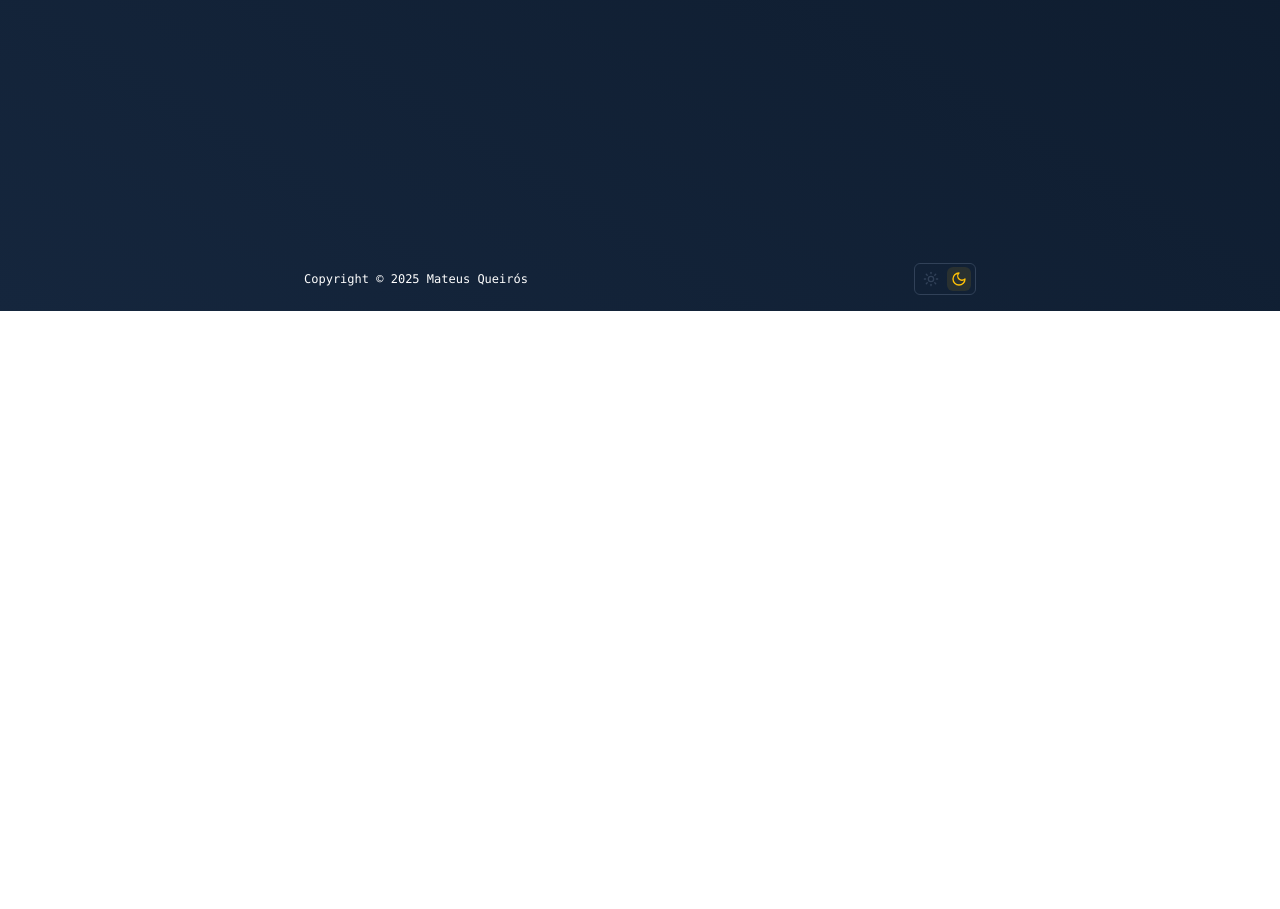
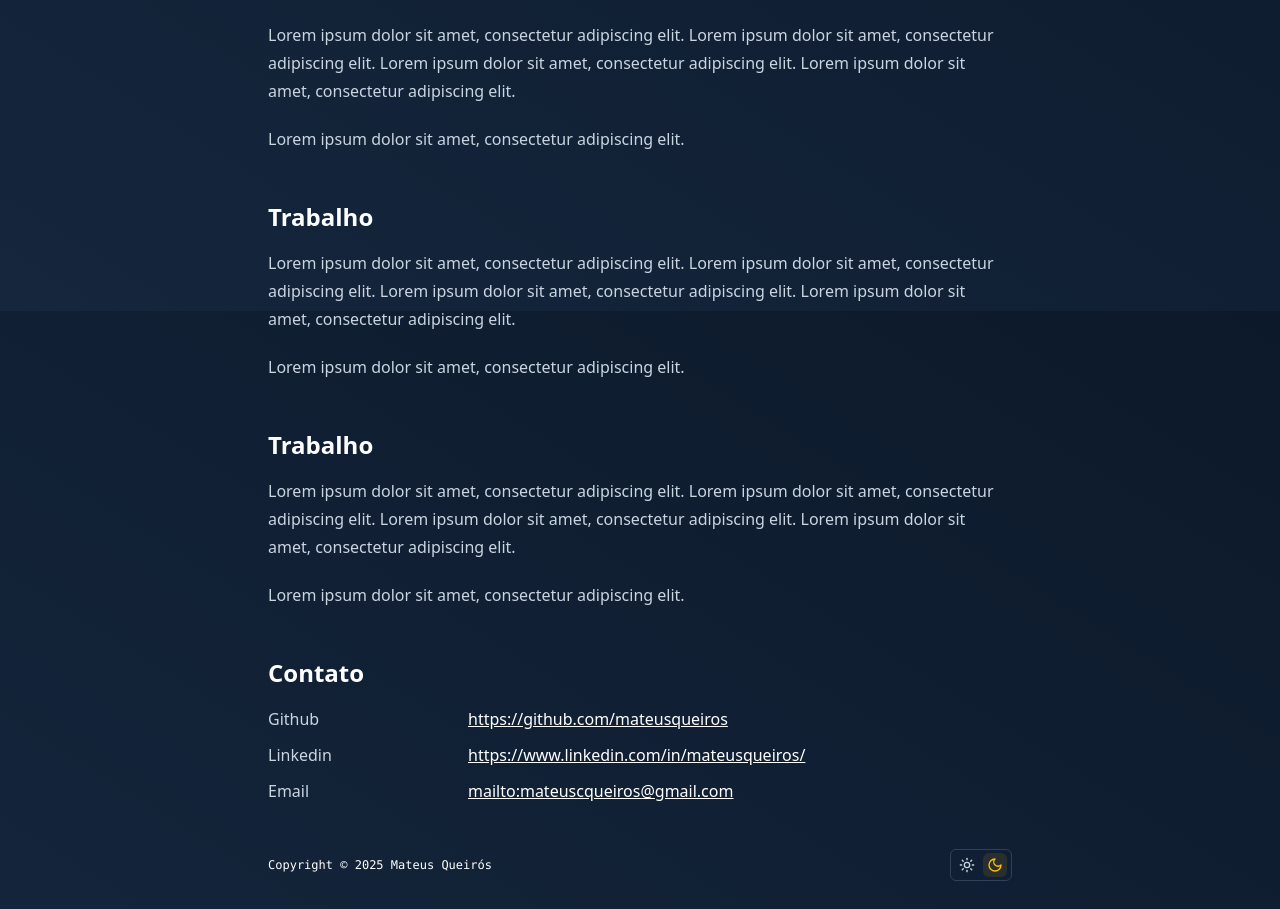
Before and after one commit to mateuscqueiros/portfolio-v2, a React (Vite) app: page / in a window 1280 px wide. Shown: the part 489-1398 px from the top of the page. Before the commit the page ends 800 px from the top, so only its background shows below. Built offline with nearby package versions, Linux system fonts and the light colour scheme.

Commit message:
prose colors fix

```diff
--- a/index.html
+++ b/index.html
@@ -7,11 +7,13 @@
   <meta name="viewport" content="width=device-width, initial-scale=1.0" />
   <meta name="theme-color" content="#ffffff" media="(prefers-color-scheme: light)">
   <meta name="theme-color" content="#0c192a" media="(prefers-color-scheme: dark)">
-  <title>Vite + React + TS</title>
+  <title>Mateus Queirós</title>
 </head>
 
 <body>
-  <div id="root"></div>
+  <div style="padding-left: calc(100vw - 100%);">
+    <div id="root"></div>
+  </div>
   <script type="module" src="/src/main.tsx"></script>
 </body>
 
--- a/src/components/header.tsx
+++ b/src/components/header.tsx
@@ -11,13 +11,13 @@ export function Header() {
 
   return (
     <>
-      <header className="w-full flex flex-row flex-wrap justify-between items-center my-4 py-4 mx-4 dark:text-white">
+      <header className="w-full flex flex-row flex-wrap justify-between items-center my-4 py-4 mb-0 dark:text-white">
         <Link
           className="shadow-none hover:shadow-none not-prose"
           to="/"
           viewTransition
         >
-          <h2 className="text-xl font-semibold text-center md:text-left font-mono line-clamp-4 not-prose text-black dark:text-white">
+          <h2 className="text-md font-semibold text-center md:text-left font-mono line-clamp-4 not-prose text-black dark:text-white">
             Mateus Queirós
           </h2>
         </Link>
--- a/src/components/layout.tsx
+++ b/src/components/layout.tsx
@@ -7,12 +7,15 @@ export type MainLayoutProps = {};
 export function MainLayout({}: MainLayoutProps) {
   return (
     <>
-      <div className="relative max-w-3xl flex flex-col items-center mx-auto px-6 pb-12 prose prose-slate min-h-dvh">
+      <div
+        className={`relative max-w-3xl flex flex-col items-center mx-auto px-3 pb-24 min-h-dvh
+        prose prose-md prose-slate dark:prose-invert prose-a:hover:text-primary`}
+      >
         <Header />
-        <main className="w-full flex flex-col">
+        <main className="w-full flex flex-col pt-10">
           <Outlet />
         </main>
-        <footer className="py-4 absolute bottom-0 flex justify-between items-center footer max-w-2xl mx-auto text-xs w-full">
+        <footer className="py-7 absolute bottom-0 flex justify-between items-center footer mx-auto px-3 text-xs w-full">
           <span className="font-mono dark:text-white text-black">
             Copyright © 2025 Mateus Queirós
           </span>
--- a/src/components/toggle-theme.tsx
+++ b/src/components/toggle-theme.tsx
@@ -26,7 +26,7 @@ export function ToggleTheme() {
   }, []);
 
   return (
-    <div className="bg-blend-darken flex h-8 items-center justify-between gap-1 rounded-md border border-slate-300 dark:border-slate-700 p-1">
+    <div className="flex h-8 items-center justify-between gap-1 rounded-md border border-slate-300 dark:border-slate-700 p-1">
       <button
         onClick={setThemeLight}
         data-active={theme === "light" ? "true" : undefined}
--- a/src/features/blog/api/index.ts
+++ b/src/features/blog/api/index.ts
@@ -3,7 +3,6 @@ import { markdownDefaults } from "../lib/markdown-defaults";
 
 export const getArticle = async (id: string) => {
   return await import(`../../../assets/articles/${id}.md` as any).then(async (res) => {
-    console.log(res.default)
     return fetcher(res.default)
       .then((response) => {
         return {
--- a/src/features/blog/components/article-content.tsx
+++ b/src/features/blog/components/article-content.tsx
@@ -3,13 +3,12 @@ export type BlogArticleType = {} & React.PropsWithChildren;
 export function BlogArticleContent({ children }: BlogArticleType) {
   return (
     <article
-      className={`max-w-3xl mx-auto prose
+      className={`max-w-3xl mx-auto
         prose-headings:dark:text-white
-        prose-a:dark:text-white prose-a:hover:text-primary
+        prose-a:dark:text-white
         prose-code:text-black prose-code:after:content-none prose-code:dark:text-primary prose-code:before:content-none prose-code:font-normal prose-code:py-0.5 prose-code:p-1 prose-code:rounded-md
-        prose-pre:bg-slate-900 prose-pre:dark:bg-slate-800 prose-pre:rounded-md
+        prose-pre:bg-slate-900 prose-pre:dark:bg-slate-800 prose-pre:rounded-md prose-pre:p-0
         prose-img:rounded-md prose-img:mx-auto
-        prose-p:dark:text-slate-300
         prose-blockquote:after:content-none prose-blockquote:before:content-none
         `}
     >
--- a/src/features/blog/components/preview.tsx
+++ b/src/features/blog/components/preview.tsx
@@ -5,8 +5,8 @@ import { ArticleTag } from "../../../components/article-tag";
 
 export function BlogArticlePreview({ article }: { article: BlogArticleType }) {
   return (
-    <div className="w-full flex flex-col dark:text-slate-300 prose-a:no-underline  prose-p:mb-0 max-w-full prose-p:text-slate-700 prose-p:dark:text-slate-300 prose-h2:mt-0 prose-h2:mb-1 prose-h2:dark:text-white prose-h2:text-lg">
-      <Link className="group display-inline w-fit" to={`/blog/${article.id}`}>
+    <div className="w-full flex flex-col not-prose max-w-full">
+      <Link className="group w-fit" to={`/blog/${article.id}`}>
         <div className="w-full flex flex-col justify-start">
           <h2 className="text-xl font-bold group-hover:text-primary group-hover:underline decoration-1">
             {article.title}
--- a/src/features/blog/page/article.tsx
+++ b/src/features/blog/page/article.tsx
@@ -30,8 +30,6 @@ export function BlogArticle({ getArticle }: { getArticle: any }) {
   const { id } = useParams();
 
   const result = use<ApiResponse<string>>(getArticle);
-
-  console.log(result);
 
   if (
     !result.success ||
--- a/src/features/blog/page/blog-home.tsx
+++ b/src/features/blog/page/blog-home.tsx
@@ -48,7 +48,7 @@ export function BlogHome({ articlesPromise }: { articlesPromise: any }) {
   );
 
   return (
-    <div className="max-w-4xl w-full mx-auto prose">
+    <div className="max-w-4xl w-full mx-auto">
       <div
         className="w-full flex justify-center text-muted-foreground cursor-pointer hover:underline"
         onClick={() => setShouldFilter(!shouldFilter)}
@@ -62,7 +62,7 @@ export function BlogHome({ articlesPromise }: { articlesPromise: any }) {
           </>
         )}
       </div>
-      <div className="flex flex-col items-center w-full mt-10 gap-10 pb-12">
+      <div className="flex flex-col items-center w-full space-y-12 pb-12">
         {articles &&
           sortedArticles.map((article) => (
             <BlogArticlePreview article={article} key={article.id} />
--- a/src/index.css
+++ b/src/index.css
@@ -46,13 +46,15 @@
 }
 
 body {
-  font-family: "Inter Variable", system-ui, -apple-system, BlinkMacSystemFont, "Segoe UI",
+  font-family: Inter Variable, system-ui, -apple-system, BlinkMacSystemFont, "Segoe UI",
     Roboto, Oxygen, Ubuntu, Cantarell, "Open Sans", "Helvetica Neue", sans-serif;
 
   background-attachment: fixed;
   background-repeat: no-repeat;
 
   @apply bg-linear-to-bl from-background-start-rgb to-background-end-rgb;
+
+
 }
 
 ::selection {
--- a/src/pages/home.tsx
+++ b/src/pages/home.tsx
@@ -1,13 +1,19 @@
+const socials = [
+  { name: "Github", href: "https://github.com/mateusqueiros" },
+  { name: "Linkedin", href: "https://www.linkedin.com/in/mateusqueiros/" },
+  { name: "Email", href: "mailto:mateuscqueiros@gmail.com" },
+];
+
 export function HomePage() {
   return (
-    <div className="prose">
-      <div className="w-full flex flex-col items-start mt-10 prose-p:dark:text-slate-300 prose-headings:dark:text-white">
+    <div className="space-y-12 prose-p:mb-0 prose-headings:dark:text-white prose-h2:mb-4 prose-headings:mt-0 prose-h2:font-semibold">
+      <section className="w-full flex flex-col items-start">
         <img
           src="/me.jpg"
           alt="me"
           className="w-full max-w-[90px] rounded-full mt-0"
         />
-        <h1 className="font-mono">Olá, sou Mateus</h1>
+        <h1 className="font-mono mb-0">Olá, sou Mateus</h1>
         <p>
           Lorem ipsum dolor sit amet, consectetur adipiscing elit. Lorem ipsum
           dolor sit amet, consectetur adipiscing elit. Lorem ipsum dolor sit
@@ -15,7 +21,52 @@ export function HomePage() {
           consectetur adipiscing elit.
         </p>
         <p>Lorem ipsum dolor sit amet, consectetur adipiscing elit.</p>
-      </div>
+      </section>
+      <section>
+        <h2>Trabalho</h2>
+        <p>
+          Lorem ipsum dolor sit amet, consectetur adipiscing elit. Lorem ipsum
+          dolor sit amet, consectetur adipiscing elit. Lorem ipsum dolor sit
+          amet, consectetur adipiscing elit. Lorem ipsum dolor sit amet,
+          consectetur adipiscing elit.
+        </p>
+        <p>Lorem ipsum dolor sit amet, consectetur adipiscing elit.</p>
+      </section>
+
+      <section>
+        <h2>Trabalho</h2>
+        <p>
+          Lorem ipsum dolor sit amet, consectetur adipiscing elit. Lorem ipsum
+          dolor sit amet, consectetur adipiscing elit. Lorem ipsum dolor sit
+          amet, consectetur adipiscing elit. Lorem ipsum dolor sit amet,
+          consectetur adipiscing elit.
+        </p>
+        <p>Lorem ipsum dolor sit amet, consectetur adipiscing elit.</p>
+      </section>
+
+      <section>
+        <h2>Trabalho</h2>
+        <p>
+          Lorem ipsum dolor sit amet, consectetur adipiscing elit. Lorem ipsum
+          dolor sit amet, consectetur adipiscing elit. Lorem ipsum dolor sit
+          amet, consectetur adipiscing elit. Lorem ipsum dolor sit amet,
+          consectetur adipiscing elit.
+        </p>
+        <p>Lorem ipsum dolor sit amet, consectetur adipiscing elit.</p>
+      </section>
+      <section>
+        <h2>Contato</h2>
+        <ul className="prose-ul:m-0 !m-0 !p-0 prose-ul:p-0">
+          {socials.map((social) => (
+            <li key={social.name} className="list-none p-0 m-0 flex flex-row">
+              <span className="block min-w-[200px]">{social.name}</span>
+              <a href={social.href} target="_blank" rel="noreferrer">
+                {social.href}
+              </a>
+            </li>
+          ))}
+        </ul>
+      </section>
     </div>
   );
 }
```
